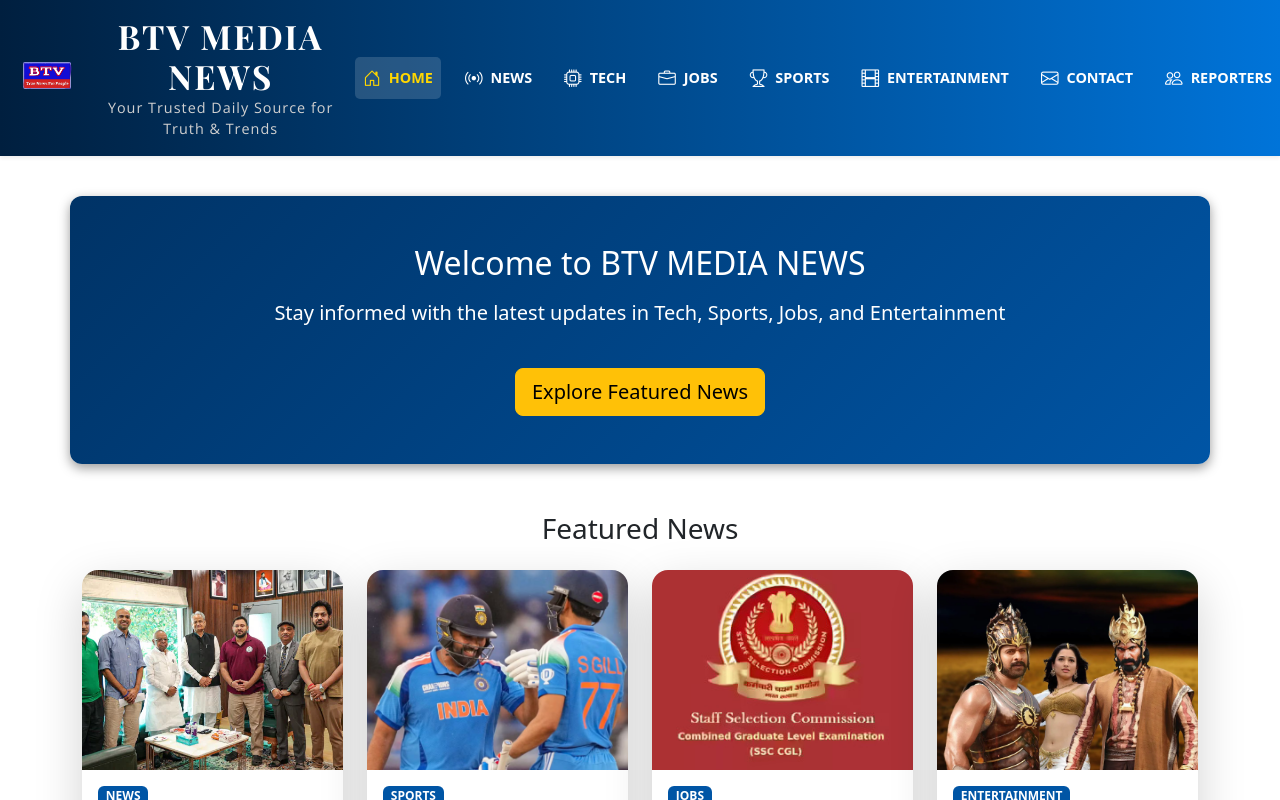
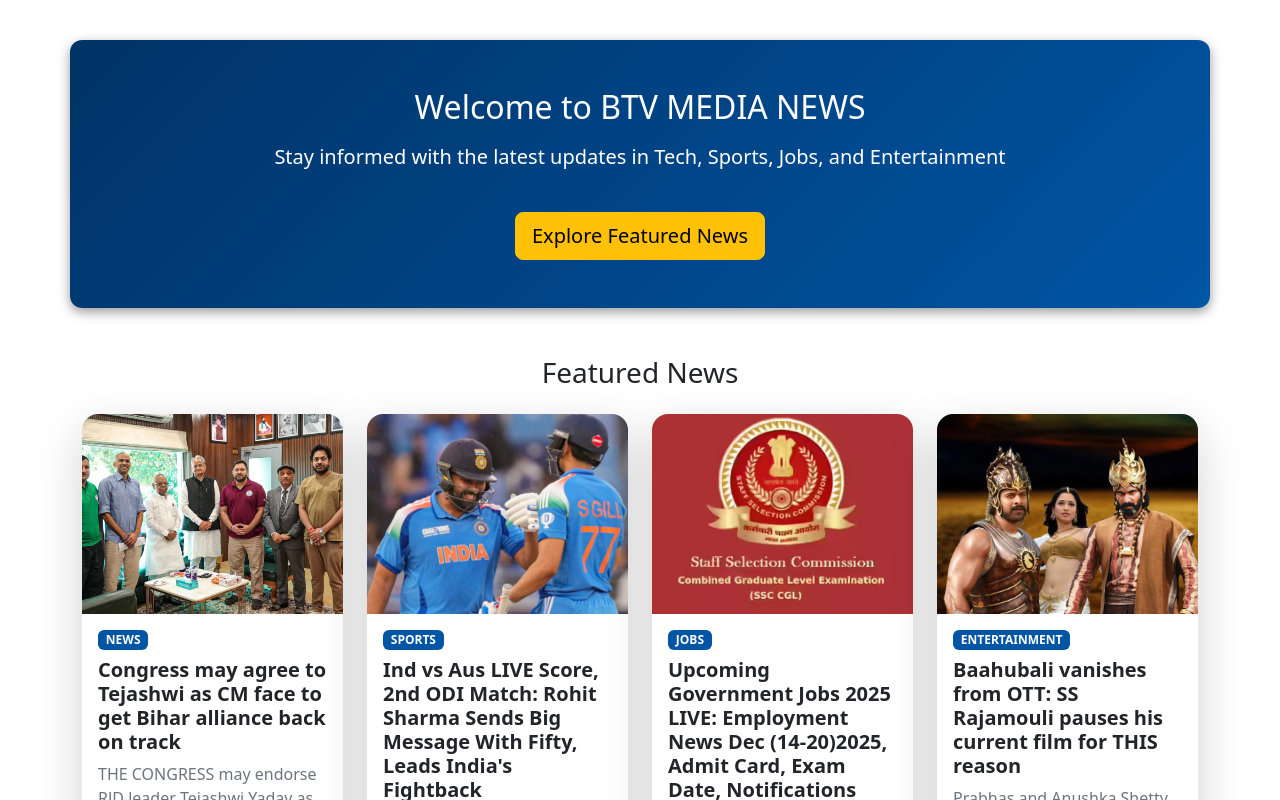
Before and after one commit to Bharathbig/newswebsite, a React (Create React App) app: page / in a window 1280 px wide. Shown: the top 800 px of the page. Built offline with nearby package versions, Linux system fonts and the light colour scheme.

Commit message:
for testing purpose

```diff
--- a/src/App.js
+++ b/src/App.js
@@ -1,31 +1,31 @@
 import React from "react";
 import { BrowserRouter as Router, Routes, Route } from "react-router-dom";
-import Header from "./components/header";
+// import Header from "./components/Header";
 import Home from "./components/Home";
-import News from "./components/News";
-import Sports from "./components/Sports";
-import Tech from "./components/Tech";
-import Jobs from "./components/Jobs";
-import Entertainment from "./components/entertainment";
-import Contact from "./components/contact";
-import Reporters from "./components/Reporters";
+// import News from "./components/News";
+// import Sports from "./components/Sports";
+// import Tech from "./components/Tech";
+// import Jobs from "./components/Jobs";
+// import Entertainment from "./components/Entertainment";
+// import Contact from "./components/Contact";
+// import Reporters from "./components/Reporters";
 
 
 
 const App = () => (
   <Router>
     <div className="d-flex flex-column min-vh-100">
-      <Header />
+      {/* <Header /> */}
       <main className="flex-grow-1">
         <Routes>
           <Route path="/" element={<Home />} />
-          <Route path="/news" element={<News />} />
+          {/* <Route path="/news" element={<News />} />
           <Route path="/sports" element={<Sports />} />
           <Route path="/tech" element={<Tech />} />
           <Route path="/jobs" element={<Jobs />} />
           <Route path="/entertainment" element={<Entertainment />} />
           <Route path="/contact" element={<Contact />} />
-          <Route path="/reporters" element={<Reporters />} />
+          <Route path="/reporters" element={<Reporters />} /> */}
         </Routes>
       </main>
 
```
